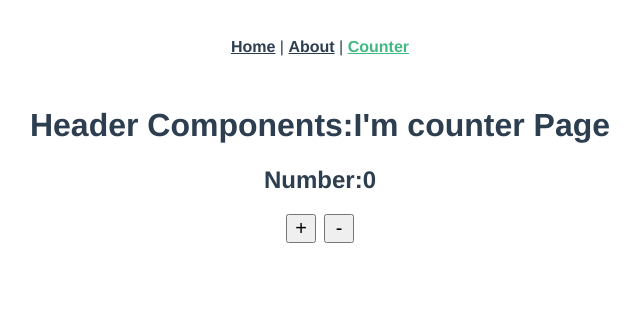
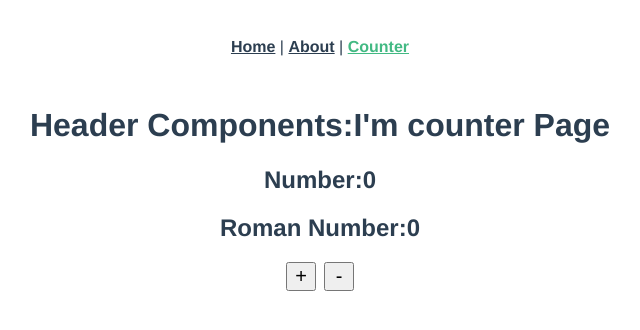
Before and after one commit to AndyChuang1/vue-learning, a Vue app: page /counter in a window 1280 px wide. Shown: the top 330 px of the page, without its empty margins (320-960 px from the left). Built offline with nearby package versions, Linux system fonts and the light colour scheme.

Commit message:
finished computed sample convert integer to roman number

```diff
--- a/src/views/Counter.vue
+++ b/src/views/Counter.vue
@@ -2,6 +2,7 @@
   <div class="counter">
     <Header msg="I'm counter Page"></Header>
     <h2 class="text">Number:{{ count }}</h2>
+    <h2 class="text">Roman Number:{{ romanToInt }}</h2>
     <div class="btn-group">
       <button v-on:click="increase()">+</button>
       <button @click="decrease()">-</button>
@@ -27,6 +28,24 @@ export default {
       }
     },
   },
+  computed: {
+    romanToInt() {
+      const romanMap = {
+        1: 'I',
+        2: 'II',
+        3: 'III',
+        4: 'IV',
+        5: 'V',
+        6: 'VI',
+        7: 'VII',
+        8: 'VIII',
+        9: 'IX',
+        10: 'X',
+      };
+
+      return romanMap[this.count] || this.count;
+    },
+  },
   methods: {
     increase() {
       this.count += 1;
```
